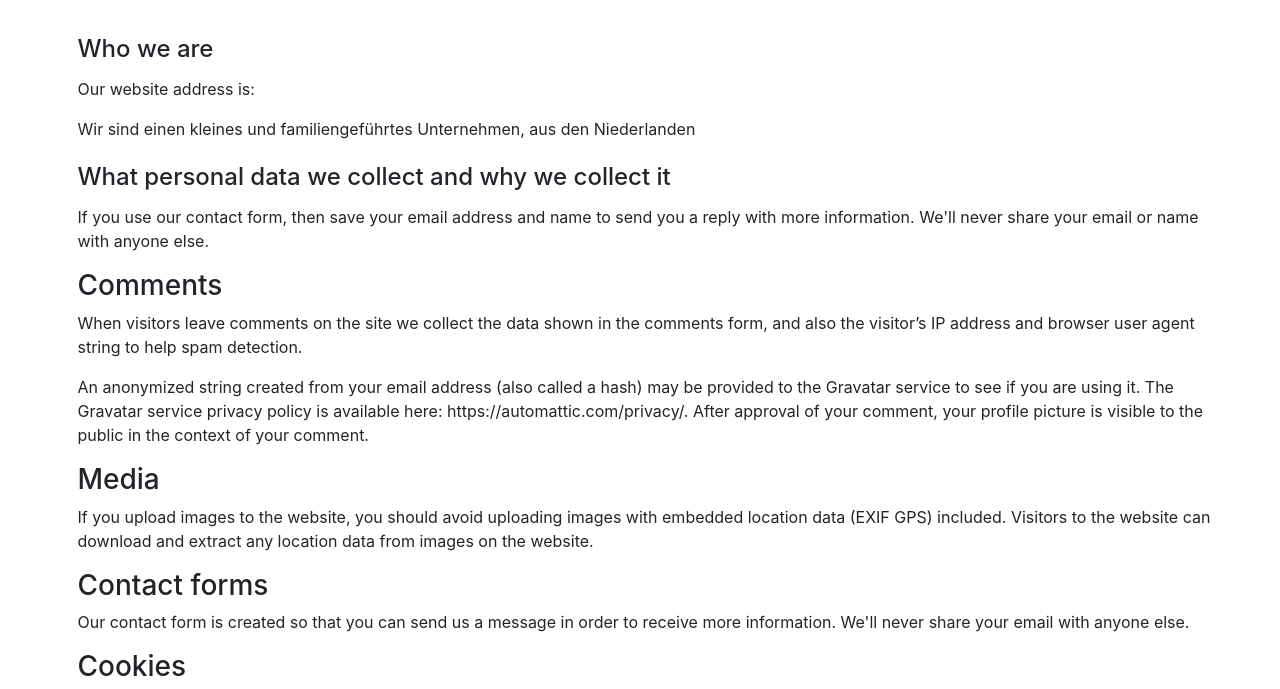
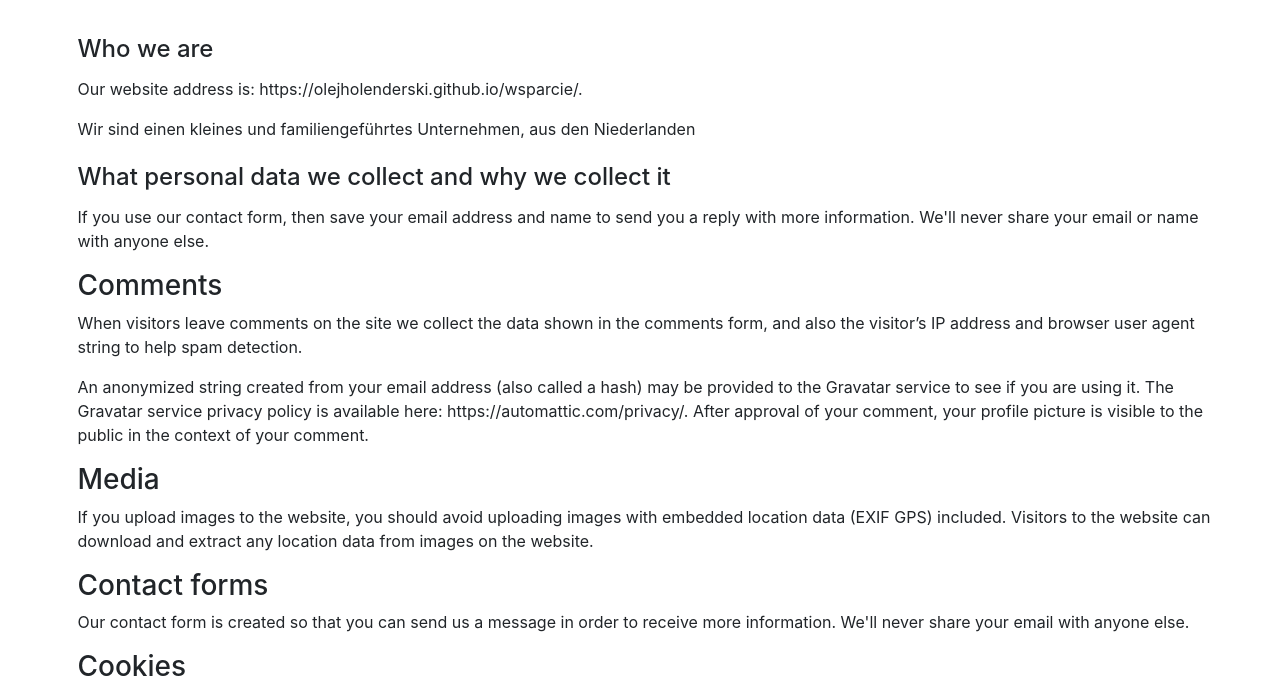
Before and after one commit to olejholenderski/wsparcie, a plain HTML site: page privacy.html in a window 1280 px wide. Shown: the part 97-786 px from the top of the page. Drawn offline with Linux system fonts and the light colour scheme.

Commit message:
Update privacy.html

```diff
--- a/privacy.html
+++ b/privacy.html
@@ -48,7 +48,7 @@
 
 
 
-<p>Our website address is:  </p>
+<p>Our website address is: https://olejholenderski.github.io/wsparcie/.</p>
 
 <p>Wir sind einen kleines und familiengeführtes Unternehmen, aus den Niederlanden</p>
 
```
